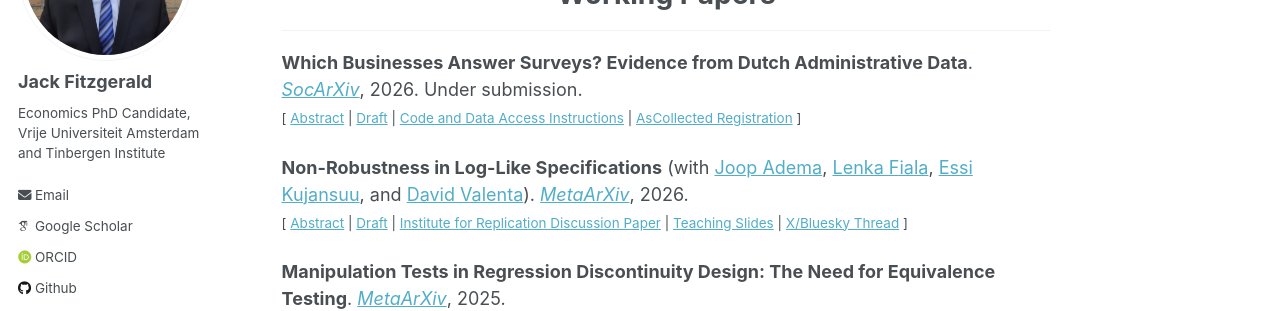
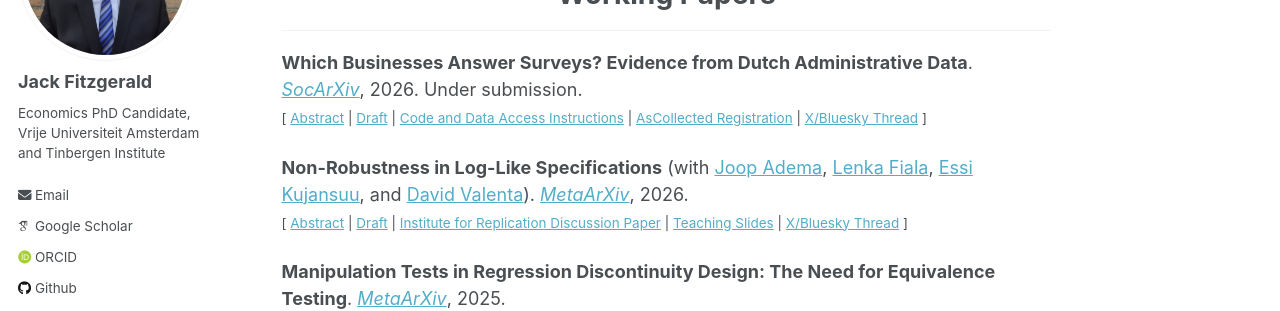
Before and after one commit to jack-fitzgerald/jack-fitzgerald.github.io, a Jekyll site: the page built from _pages/papers.md, in a window 1280 px wide and 900 px high, scrolled down 1856 px. Shown: the part 150-461 px from the top of the window. Built offline with Jekyll 4.4.1, drawn with Linux system fonts in a browser that asks for light colours; some web fonts are replaced.

Commit message:
Update papers.md

```diff
--- a/_pages/papers.md
+++ b/_pages/papers.md
@@ -129,7 +129,7 @@ Greene & Shenoy (2022, <i>Management Science</i>) - henceforth GS22 - find that
 - - -
 
 **Which Businesses Answer Surveys? Evidence from Dutch Administrative Data**. [<i>SocArXiv</i>](https://doi.org/10.31235/osf.io/zufw2_v1), 2026. Under submission. <br/>
-<small>[ <a href="#/" onclick="visib('LISA')">Abstract</a> | [Draft](https://doi.org/10.31235/osf.io/zufw2_v1) | [Code and Data Access Instructions](https://doi.org/10.17605/OSF.IO/9S57M) | [AsCollected Registration](https://ascollected.org/G4V_I9I) ] </small>
+<small>[ <a href="#/" onclick="visib('LISA')">Abstract</a> | [Draft](https://doi.org/10.31235/osf.io/zufw2_v1) | [Code and Data Access Instructions](https://doi.org/10.17605/OSF.IO/9S57M) | [AsCollected Registration](https://ascollected.org/G4V_I9I) | [X/Bluesky Thread](https://threadreaderapp.com/thread/2049886218872074441.html) ] </small>
 
 <div id="LISA" style="display: none; text-align: justify; line-height: 1.2" ><small>
 
```
